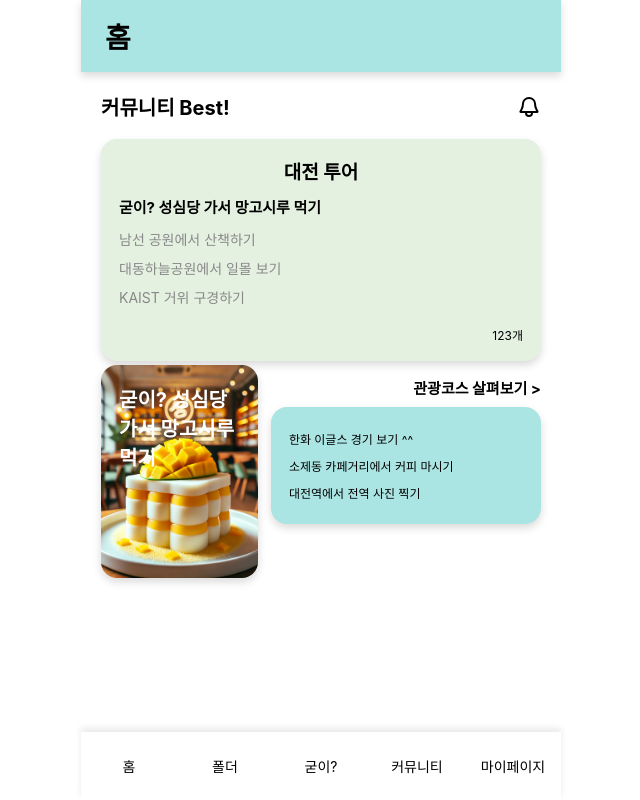
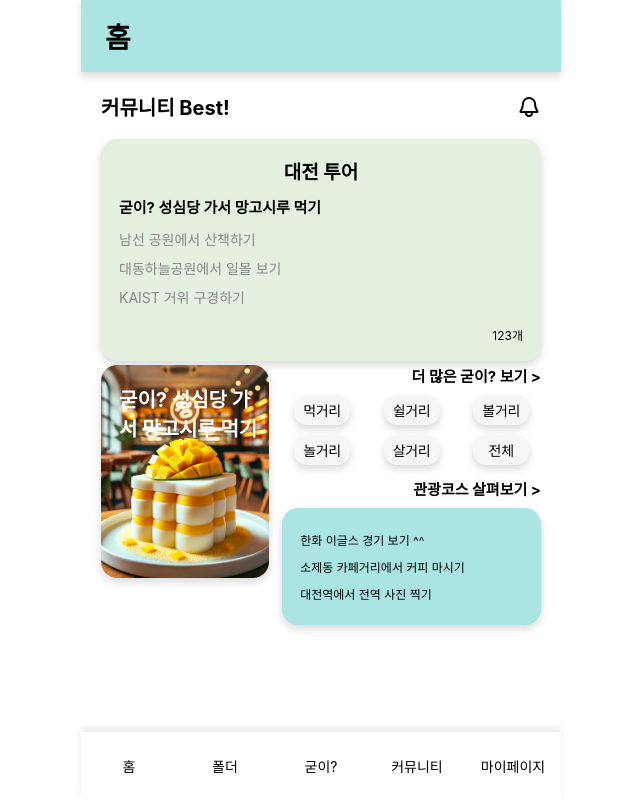
Before and after one commit to INU-SPOT/goode-travel-frontend, a React (Create React App) app: page / in a window 1280 px wide. Shown: the whole page, without its empty margins (319-959 px from the left). Built offline with nearby package versions, Linux system fonts and the light colour scheme.

Commit message:
feat: 태그별 굳이 리스트 버튼 생성

```diff
--- a/src/components/BentoGrid.tsx
+++ b/src/components/BentoGrid.tsx
@@ -14,7 +14,7 @@ interface BentoGridProps {
 
 const GridContainer = styled.div`
   display: grid;
-  grid-template-columns: repeat(8, 1fr);
+  grid-template-columns: repeat(10, 1fr);
   gap: 13px;
   grid-auto-rows: 100px;
 `;
--- a/src/components/home/CourseBlock.tsx
+++ b/src/components/home/CourseBlock.tsx
@@ -8,16 +8,16 @@ interface CourseProps {
 
 const CourseBlock: React.FC<CourseProps> = ({ details }) => {
   return (
-    <>
+    <CourseWrapper>
       <Title>관광코스 살펴보기 &gt;</Title>
-      <CourseWrapper>
+      <DetailWrapper>
         <DetailList>
           {details?.map((detail, index) => (
             <DetailItem key={index}>{detail}</DetailItem>
           ))}
         </DetailList>
-      </CourseWrapper>
-    </>
+      </DetailWrapper>
+    </CourseWrapper>
   );
 };
 
@@ -25,7 +25,7 @@ export default CourseBlock;
 
 const Title = styled.h2`
   font-size: 15px;
-  margin-bottom: 9px;
+  margin: 0 0 9px 0;
   text-align: right;
 `;
 
@@ -33,8 +33,12 @@ const CourseWrapper = styled.div`
   cursor: pointer;
   display: flex;
   flex-direction: column;
+`;
+
+const DetailWrapper = styled.div`
   background-color: ${COLOR.blue};
   justify-content: center;
+  height: 100%;
   border-radius: 16px;
   padding: 18px;
   box-sizing: border-box;
@@ -47,11 +51,10 @@ const DetailList = styled.ul`
   margin: 0;
   display: flex;
   flex-direction: column;
-  justify-content: space-between; /* 아이템 간의 간격을 동일하게 */
-  height: 100%; /* 부모 요소의 높이를 차지하도록 */
+  justify-content: space-between;
 `;
 
 const DetailItem = styled.li`
   font-size: 12px;
-  padding: 5px 0; /* 위아래로 일정한 간격 */
+  padding: 5px 0;
 `;
--- /dev/null
+++ b/src/components/home/GoodeListBlock.tsx
@@ -0,0 +1,36 @@
+import React from "react";
+import styled from "styled-components";
+import TagButton from "./TagButton";
+
+const GoodeListBlock = () => {
+  return (
+    <>
+      <Title>더 많은 굳이? 보기 &gt;</Title>
+      <GridContainer>
+        <TagButton text="먹거리" />
+        <TagButton text="쉴거리" />
+        <TagButton text="볼거리" />
+        <TagButton text="놀거리" />
+        <TagButton text="살거리" />
+        <TagButton text="전체" />
+      </GridContainer>
+    </>
+  );
+};
+
+export default GoodeListBlock;
+
+const Title = styled.h2`
+  font-size: 15px;
+  margin: 0 0 9px 0;
+  text-align: right;
+`;
+
+const GridContainer = styled.div`
+  display: grid;
+  grid-template-columns: repeat(3, 1fr);
+  grid-template-rows: repeat(2, 1fr);
+  gap: 10px;
+  justify-items: center;
+  align-items: center;
+`;
--- /dev/null
+++ b/src/components/home/TagButton.tsx
@@ -0,0 +1,37 @@
+import React from "react";
+import styled from "styled-components";
+
+interface TagButtonProps {
+  text: string;
+}
+
+const TagButton: React.FC<TagButtonProps> = ({ text }) => {
+  return (
+    <StyledTagButton>
+      <TextWrapper>{text}</TextWrapper>
+    </StyledTagButton>
+  );
+};
+
+export default TagButton;
+
+const StyledTagButton = styled.div`
+  height: 30px;
+  width: 56px;
+  background-color: #f6f6f6;
+  border-radius: 13.31px;
+  position: relative;
+  display: flex;
+  align-items: center;
+  justify-content: center;
+  box-shadow: 0px 4px 8px 0px rgba(0, 0, 0, 0.15);
+`;
+
+const TextWrapper = styled.div`
+  color: #000000;
+  font-size: 14px;
+  font-weight: 500;
+  letter-spacing: -0.33px;
+  line-height: 17px;
+  white-space: nowrap;
+`;
--- a/src/pages/HomePage.tsx
+++ b/src/pages/HomePage.tsx
@@ -7,6 +7,7 @@ import CommunityBlock from "../components/home/CommunityBlock";
 import ImageBlock from "../components/home/ImageBlock";
 import CourseBlock from "../components/home/CourseBlock";
 import { ReactComponent as SearchIcon } from "../assets/icons/bell-svgrepo-com.svg";
+import GoodeListBlock from "../components/home/GoodeListBlock";
 
 // 커뮤니티 게시글에 대한 임시 데이터입니다.
 const communityData = {
@@ -34,7 +35,7 @@ export default function HomePage() {
   const items = [
     {
       id: 1,
-      width: 8,
+      width: 10,
       height: 2,
       component: (
         <CommunityBlock
@@ -47,7 +48,7 @@ export default function HomePage() {
     },
     {
       id: 2,
-      width: 3,
+      width: 4,
       height: 2,
       component: (
         <ImageBlock goode={communityData.goode} image={communityData.image} />
@@ -55,7 +56,13 @@ export default function HomePage() {
     },
     {
       id: 3,
-      width: 5,
+      width: 6,
+      height: 1,
+      component: <GoodeListBlock />,
+    },
+    {
+      id: 4,
+      width: 6,
       height: 1,
       component: <CourseBlock details={courseData.details} />,
     },
```
